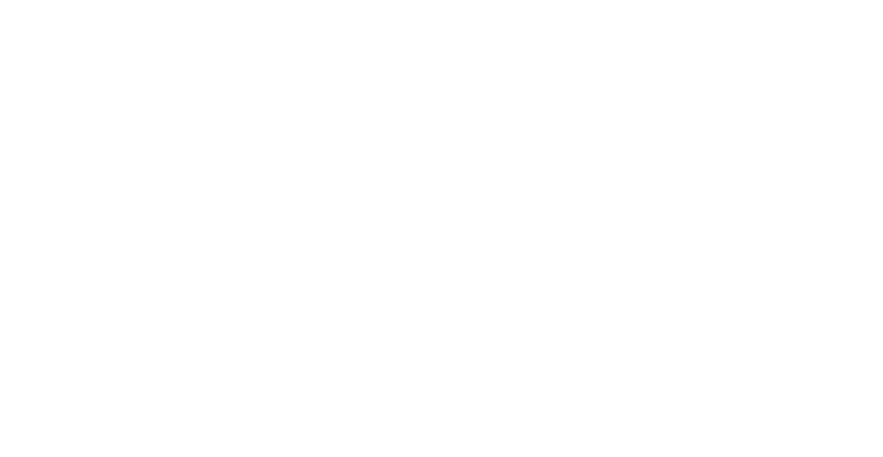
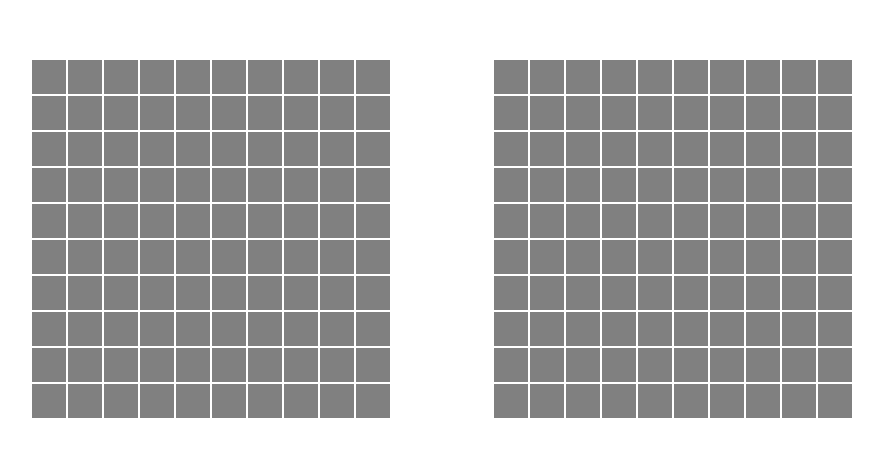
Before and after one commit to mikolajgraczyk/battleship-game-simulation, a React (Create React App) app: page / in a window 1280 px wide. Shown: the part 161-618 px from the top of the page, without its empty margins (198-1081 px from the left). Built offline with nearby package versions, Linux system fonts and the light colour scheme.

Commit message:
basic boards are now rendered

```diff
--- a/package.json
+++ b/package.json
@@ -40,5 +40,8 @@
       "last 1 firefox version",
       "last 1 safari version"
     ]
+  },
+  "devDependencies": {
+    "@types/styled-components-react-native": "^5.2.3"
   }
 }
--- a/src/App.tsx
+++ b/src/App.tsx
@@ -1,4 +1,6 @@
 import { useState } from "react";
+import Board from "./Board";
+import { StyledMain } from "./styled";
 
 interface Setup {
   rows: number;
@@ -10,7 +12,7 @@
 interface PlayerState {
   board: Board;
   destroyed: number;
-};
+}
 
 const setup: Setup = {
   rows: 10,
@@ -30,12 +32,25 @@
       board: generateBoard(),
       destroyed: 0,
     };
-  }
+  };
 
-  const [player1State, setPlayer1State] = useState<PlayerState>(initializePlayerState);
-  const [player2State, setPlayer2State] = useState<PlayerState>(initializePlayerState);
+  const [player1State, setPlayer1State] = useState<PlayerState>(
+    initializePlayerState
+  );
+  const [player2State, setPlayer2State] = useState<PlayerState>(
+    initializePlayerState
+  );
 
-  return <></>;
+  return (
+    <StyledMain>
+      <div>
+        <Board board={player1State.board}/>
+      </div>
+      <div>
+        <Board board={player2State.board}/>
+      </div>
+    </StyledMain>
+  );
 }
 
 export default App;
--- /dev/null
+++ b/src/Board/index.tsx
@@ -0,0 +1,25 @@
+import { Cell } from "./styled";
+
+type Board = string[][];
+
+interface BoardProps {
+  board: Board;
+}
+
+const Board: React.FC<BoardProps> = ({ board }) => {
+  return (
+    <table>
+      <tbody>
+        {board.map((row) => (
+          <tr>
+            {row.map((col, colIndex) => (
+              <Cell></Cell>
+            ))}
+          </tr>
+        ))}
+      </tbody>
+    </table>
+  );
+};
+
+export default Board;
--- /dev/null
+++ b/src/Board/styled.ts
@@ -0,0 +1,9 @@
+import styled from "styled-components";
+
+export const Cell = styled.td`
+  width: 32px;
+  height: 32px;
+  transition: 0.2s;
+
+  background-color: gray;
+`;
--- a/src/index.css
+++ b/src/index.css
@@ -1,13 +1,8 @@
 body {
-  margin: 0;
-  font-family: -apple-system, BlinkMacSystemFont, 'Segoe UI', 'Roboto', 'Oxygen',
-    'Ubuntu', 'Cantarell', 'Fira Sans', 'Droid Sans', 'Helvetica Neue',
-    sans-serif;
-  -webkit-font-smoothing: antialiased;
-  -moz-osx-font-smoothing: grayscale;
+  display: flex;
+  justify-content: center;
+  height: 100vh;
+  align-items: center;
+  font-family: "Inter";
+  padding: 0 24px;
 }
-
-code {
-  font-family: source-code-pro, Menlo, Monaco, Consolas, 'Courier New',
-    monospace;
-}
--- /dev/null
+++ b/src/styled.ts
@@ -0,0 +1,6 @@
+import styled from "styled-components";
+
+export const StyledMain = styled.main`
+    display: flex;
+    gap: 100px;
+`;
--- a/tsconfig.json
+++ b/tsconfig.json
@@ -10,7 +10,7 @@
     "skipLibCheck": true,
     "esModuleInterop": true,
     "allowSyntheticDefaultImports": true,
-    "strict": true,
+    "strict": false,
     "forceConsistentCasingInFileNames": true,
     "noFallthroughCasesInSwitch": true,
     "module": "esnext",
@@ -18,7 +18,8 @@
     "resolveJsonModule": true,
     "isolatedModules": true,
     "noEmit": true,
-    "jsx": "react-jsx"
+    "jsx": "react-jsx",
+    "include": ["src/components", "src/custom.d.ts"]
   },
   "include": [
     "src"
```
Also changed, not shown: 1 other file (tests, documents, lock files or other folders).
